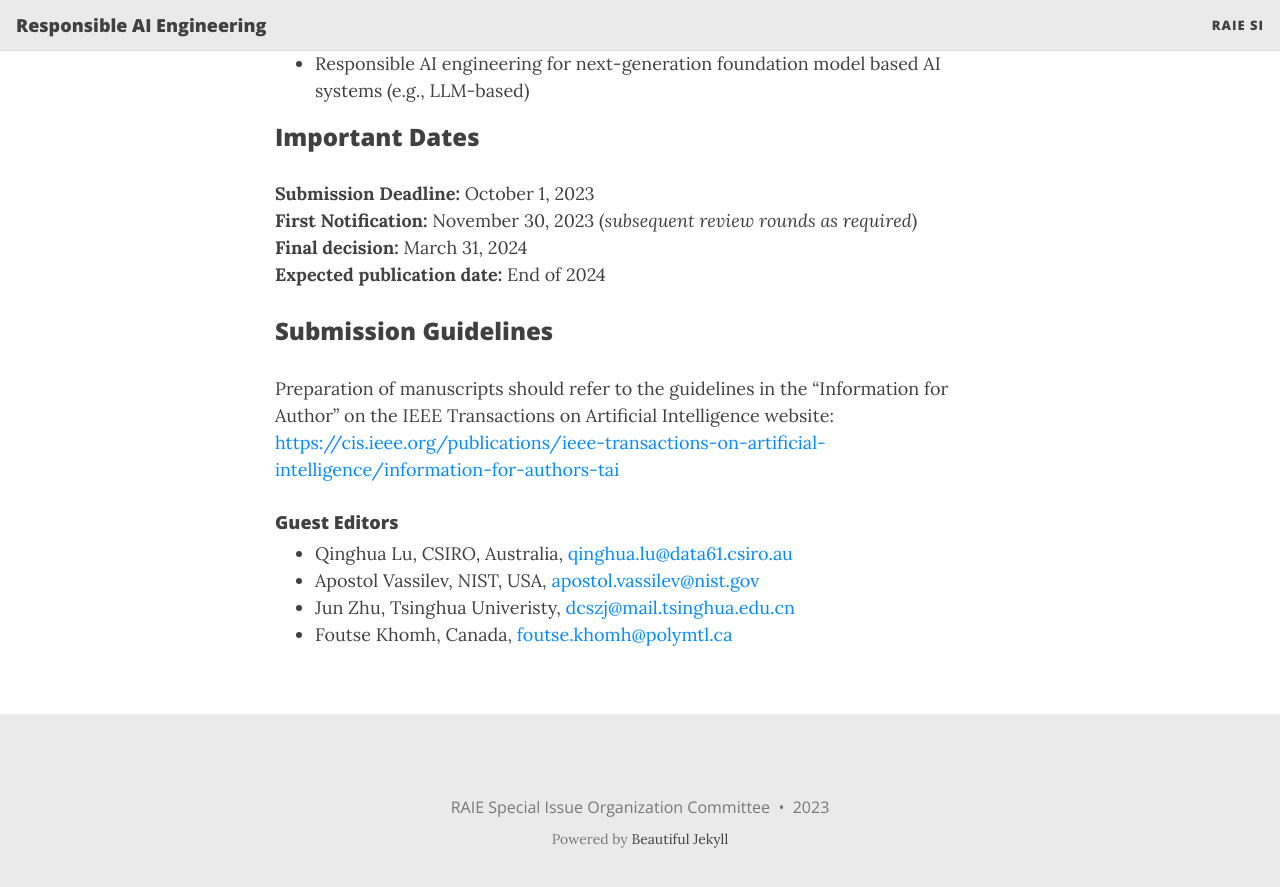
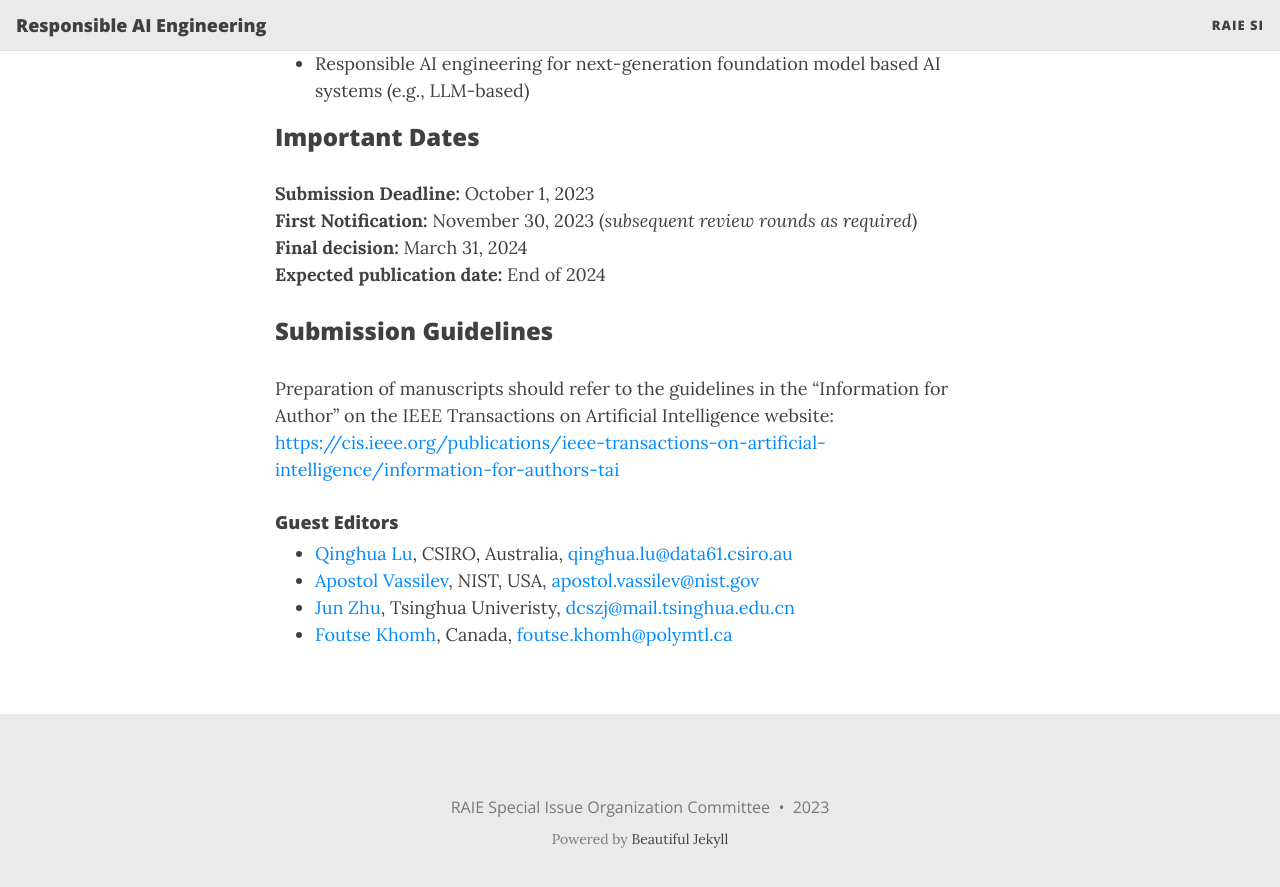
Before and after one commit to RAIEngineering/RAIE, a Jekyll site: the page built from RAIESI.md, in a window 1280 px wide and 900 px high, scrolled down 1368 px. Shown: the top 887 px of the window. Built offline with Jekyll 4.4.1, drawn with Linux system fonts in a browser that asks for light colours; nearby versions of some CDN libraries; part of the change alters nothing that is shown.

```diff
--- a/RAIESI.md
+++ b/RAIESI.md
@@ -42,7 +42,7 @@ Preparation of manuscripts should refer to the guidelines in the “Information
 
 #### Guest Editors
 
-- Qinghua Lu, CSIRO, Australia, <qinghua.lu@data61.csiro.au>
-- Apostol Vassilev, NIST, USA, <apostol.vassilev@nist.gov>
-- Jun Zhu, Tsinghua Univeristy, <dcszj@mail.tsinghua.edu.cn>
-- Foutse Khomh, Canada, <foutse.khomh@polymtl.ca>
+- [Qinghua Lu](https://people.csiro.au/L/Q/Qinghua-Lu), CSIRO, Australia, <qinghua.lu@data61.csiro.au>
+- [Apostol Vassilev](https://www.nist.gov/people/apostol-vassilev), NIST, USA, <apostol.vassilev@nist.gov>
+- [Jun Zhu](https://ml.cs.tsinghua.edu.cn/~jun/index.shtml), Tsinghua Univeristy, <dcszj@mail.tsinghua.edu.cn>
+- [Foutse Khomh](https://www.polymtl.ca/expertises/en/khomh-foutse), Canada, <foutse.khomh@polymtl.ca>
```
